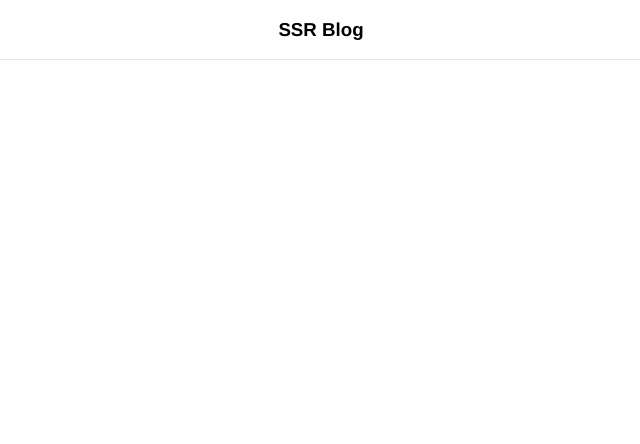
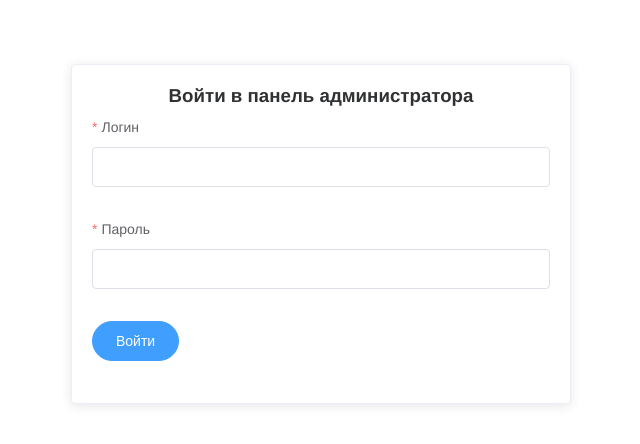
Before and after one commit to romanbatiuk/nuxt-blog, a Nuxt app: page /admin/login in a window 1280 px wide. Before the commit this address had no page. Shown: the top 444 px of the page, without its empty margins (319-959 px from the left). Built offline with nearby package versions, Linux system fonts and the light colour scheme.

Commit message:
added login page & empty layout

```diff
--- /dev/null
+++ b/layouts/empty.vue
@@ -0,0 +1,29 @@
+<template>
+	<div class="empty-layout">
+		<nuxt />
+	</div>
+</template>
+
+<script>
+export default {
+	computed: {
+		error() {
+			return this.$store.getters.error;
+		},
+	},
+	watch: {
+		error(value) {
+			this.$message.error(value);
+		},
+	},
+};
+</script>
+
+<style scoped lang="scss">
+.empty-layout {
+	display: flex;
+	justify-content: center;
+	width: 100%;
+	padding-top: 4rem;
+}
+</style>
--- /dev/null
+++ b/pages/admin/login.vue
@@ -0,0 +1,72 @@
+<template>
+	<el-card shadow="always" :style="{ width: '500px' }">
+		<h3 class="text-center">Войти в панель администратора</h3>
+		<el-form ref="form" :model="controls" :rules="rules" @submit.native.prevent="onSubmit">
+			<el-form-item label="Логин" prop="login">
+				<el-input v-model.trim="controls.login"></el-input>
+			</el-form-item>
+			<div class="mb2">
+				<el-form-item label="Пароль" prop="password">
+					<el-input v-model="controls.password" type="password"></el-input>
+				</el-form-item>
+			</div>
+			<el-form-item>
+				<el-button type="primary" native-type="submit" round :loading="loading">Войти</el-button>
+			</el-form-item>
+		</el-form>
+	</el-card>
+</template>
+
+<script>
+export default {
+	layout: 'empty',
+	data() {
+		return {
+			controls: {
+				login: '',
+				password: '',
+			},
+			rules: {
+				login: [{ required: true, message: 'Введите логин', trigger: 'blur' }],
+				password: [
+					{ required: true, message: 'Введите пароль', trigger: 'blur' },
+					{ min: 6, message: 'Минимальная длина пароля 6 символов', trigger: 'blur' },
+				],
+			},
+			loading: false,
+		};
+	},
+	mounted() {
+		const { message } = this.$route.query;
+
+		switch (message) {
+			case 'login':
+				this.$message.info('Вам нужно войти в систему');
+				break;
+			case 'logout':
+				this.$message.info('Вы вышли из системы');
+				break;
+		}
+	},
+	methods: {
+		onSubmit() {
+			this.$refs.form.validate(async (valid) => {
+				if (valid) {
+					this.loading = true;
+					try {
+						const formData = {
+							login: this.controls.login,
+							password: this.controls.password,
+						};
+						await this.$store.dispatch('auth/login', formData);
+						this.$router.push('/admin');
+					} catch (e) {
+						console.log(e);
+						this.loading = false;
+					}
+				}
+			});
+		},
+	},
+};
+</script>
--- /dev/null
+++ b/store/auth.js
@@ -0,0 +1,35 @@
+export const state = () => ({
+	token: true, // null
+});
+
+export const mutations = {
+	setToken(state, token) {
+		state.token = token;
+	},
+	clearToken() {
+		state.token = null;
+	},
+};
+
+export const actions = {
+	async login({ commit, dispatch }, formData) {
+		try {
+			const token = await new Promise((resolve, reject) => {
+				setTimeout(() => resolve('mock-token'), 2000);
+			});
+			console.log('token', token);
+			dispatch('setToken', token);
+		} catch (e) {
+			commit('setError', e, { root: true });
+			throw e;
+		}
+	},
+
+	setToken({ commit }, token) {
+		commit('setToken', token);
+	},
+};
+
+export const getters = {
+	isAuthenticated: (state) => Boolean(state.token),
+};
--- a/theme/index.scss
+++ b/theme/index.scss
@@ -28,3 +28,11 @@
 .page-leave-active {
 	opacity: 0;
 }
+
+.mb {
+	margin-bottom: 1rem;
+}
+
+.mb2 {
+	margin-bottom: 2rem;
+}
```
